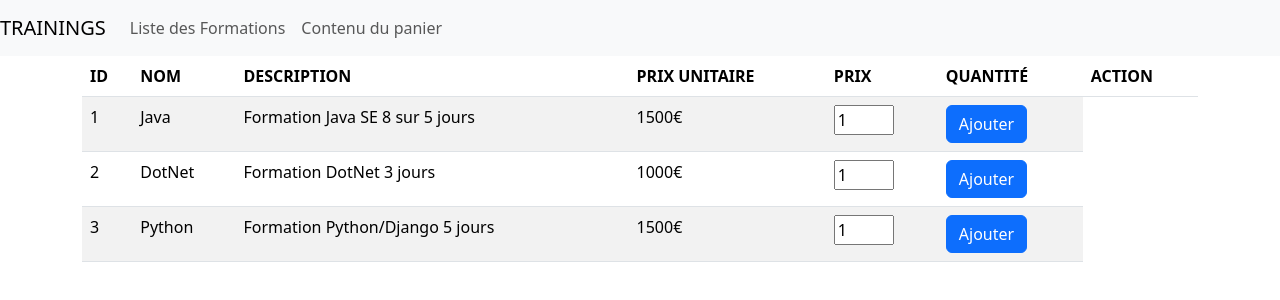
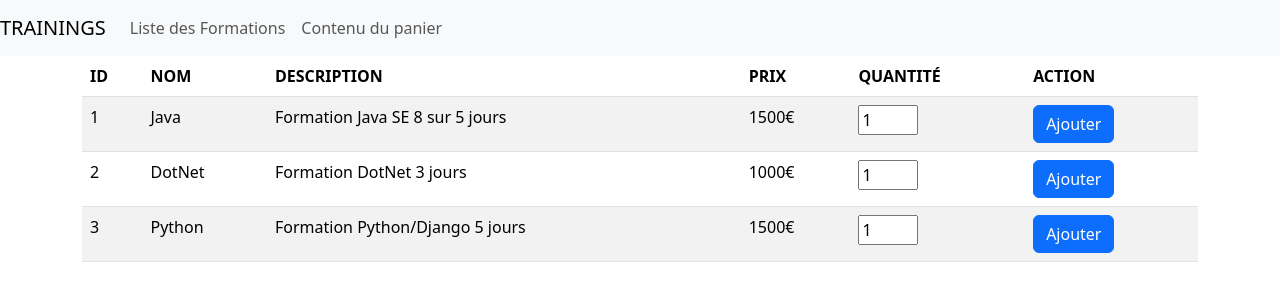
Before and after one commit to alikozmanov/trainingsAngular, an Angular app: page /trainings in a window 1280 px wide. Shown: the top 300 px of the page. Built offline with nearby package versions, Linux system fonts and the light colour scheme.

Commit message:
Utilisation Map

```diff
--- a/src/app/components/trainings/trainings.component.html
+++ b/src/app/components/trainings/trainings.component.html
@@ -6,7 +6,6 @@
           <th>ID</th>
           <th>NOM</th>
           <th>DESCRIPTION</th>
-          <th>PRIX UNITAIRE</th>
           <th>PRIX</th>
           <th>QUANTITÉ</th>
           <th>ACTION</th>
```
